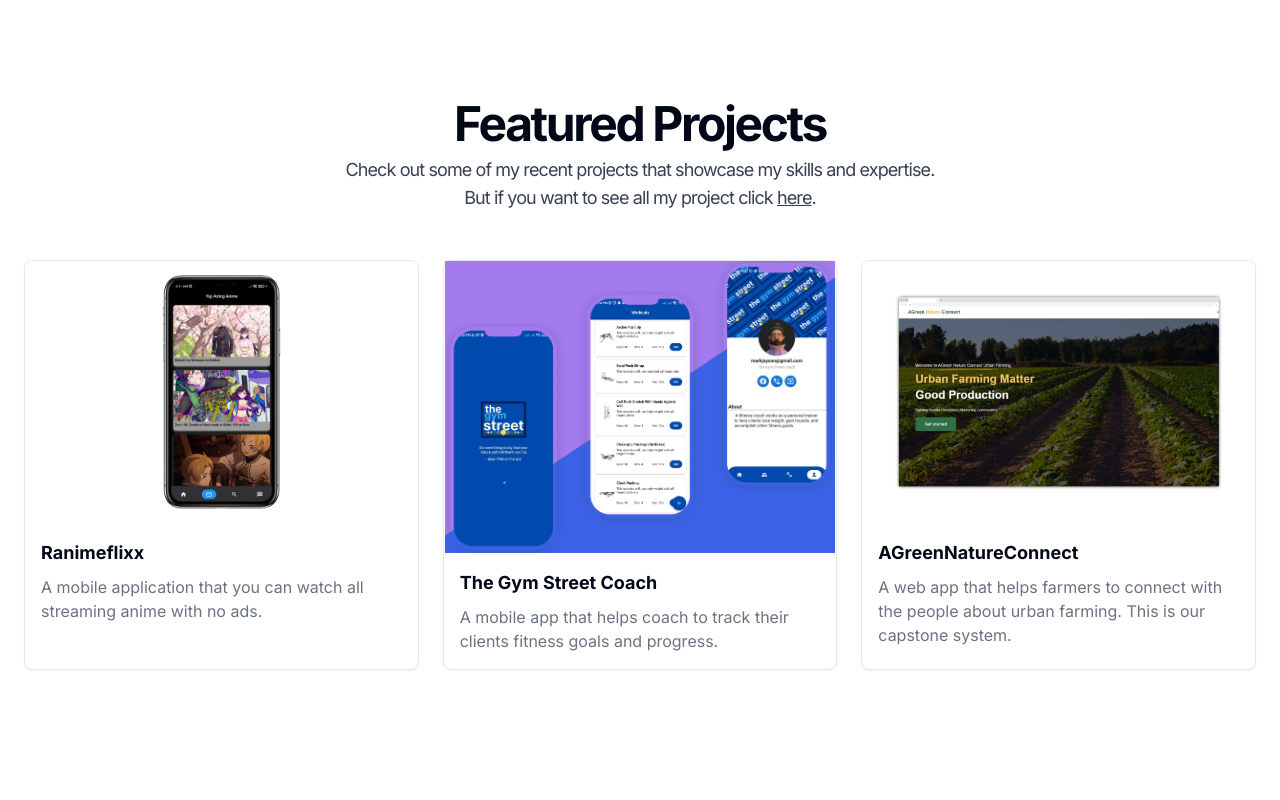
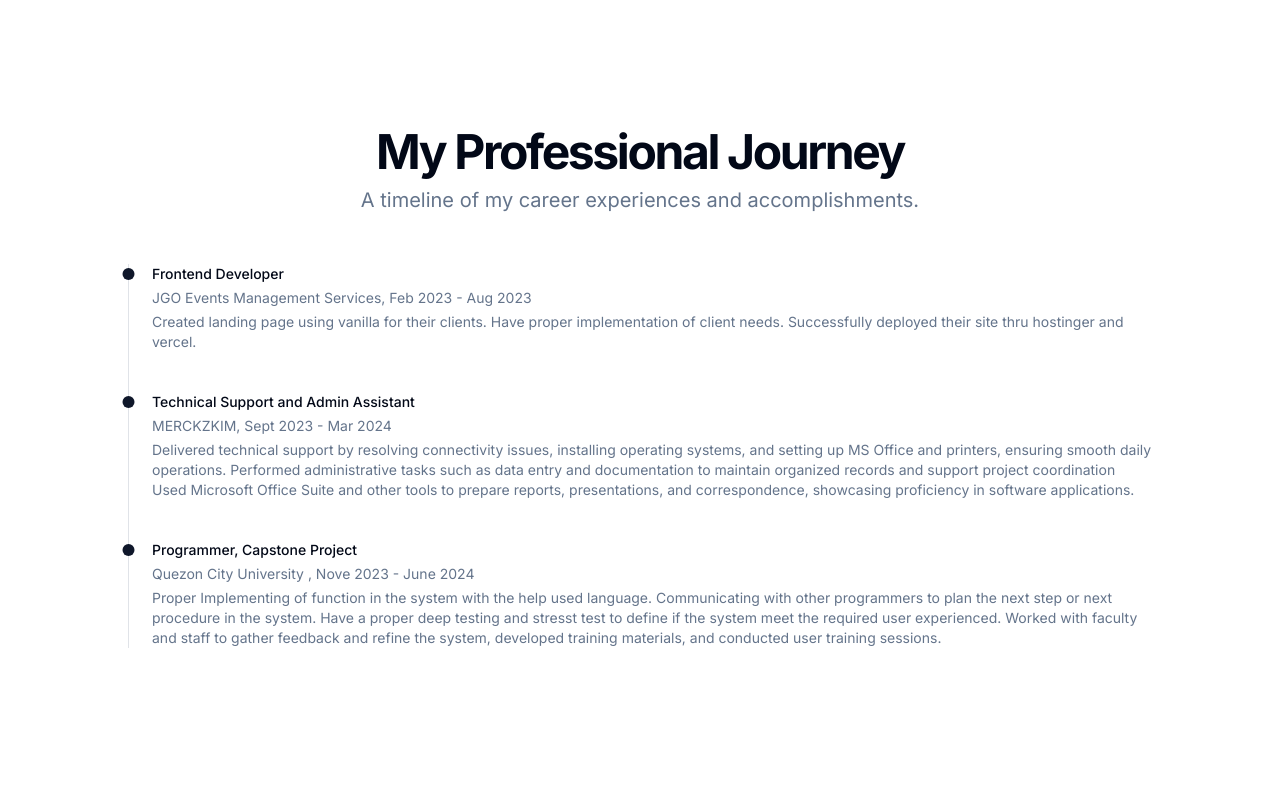
Before and after one commit to hplar05/Portfolio-2.0, a Next.js app: page / in a window 1280 px wide. Shown: the part 1540-2340 px from the top of the page. Built offline with nearby package versions, Linux system fonts and the light colour scheme.

Commit message:
feat: experience section

```diff
--- /dev/null
+++ b/app/(sections)/Experience.tsx
@@ -0,0 +1,96 @@
+import { JSX, SVGProps } from "react";
+
+export default function Experience() {
+  return (
+    <section
+      id="experience"
+      className="w-full flex justify-center items-center h-[110vh] max-sm:mb-[7rem]"
+    >
+      <div className="container px-4 md:px-6">
+        <div className="flex flex-col items-center justify-center space-y-4 text-center">
+          <div className="space-y-2">
+            <h2 className="text-3xl font-bold tracking-tighter sm:text-5xl">
+              My Professional Journey
+            </h2>
+            <p className="max-w-[900px] text-muted-foreground md:text-xl/relaxed lg:text-base/relaxed xl:text-xl/relaxed">
+              A timeline of my career experiences and accomplishments.
+            </p>
+          </div>
+        </div>
+        <div className="mx-auto grid max-w-5xl items-center gap-12 py-12 lg:grid-cols-1 lg:gap-12">
+          <div className="relative pl-6 after:absolute after:inset-y-0 after:w-px after:bg-muted-foreground/20 after:left-0 grid gap-10">
+            <div className="grid gap-1 text-sm relative">
+              <div className="aspect-square w-3 bg-primary rounded-full absolute left-0 translate-x-[-29.5px] z-10 top-1" />
+              <div className="font-medium">Frontend Developer</div>
+              <div className="text-muted-foreground">
+                JGO Events Management Services, Feb 2023 - Aug 2023
+              </div>
+              <div className="text-muted-foreground">
+                Created landing page using vanilla for their clients. Have
+                proper implementation of client needs. Successfully deployed
+                their site thru hostinger and vercel.
+              </div>
+            </div>
+            <div className="grid gap-1 text-sm relative">
+              <div className="aspect-square w-3 bg-primary rounded-full absolute left-0 translate-x-[-29.5px] z-10 top-1" />
+              <div className="font-medium">
+                Technical Support and Admin Assistant
+              </div>
+              <div className="text-muted-foreground">
+                MERCKZKIM, Sept 2023 - Mar 2024
+              </div>
+              <div className="text-muted-foreground">
+                Delivered technical support by resolving connectivity issues,
+                installing operating systems, and setting up MS Office and
+                printers, ensuring smooth daily operations. Performed
+                administrative tasks such as data entry and documentation to
+                maintain organized records and support project coordination Used
+                Microsoft Office Suite and other tools to prepare reports,
+                presentations, and correspondence, showcasing proficiency in
+                software applications.
+              </div>
+            </div>
+            <div className="grid gap-1 text-sm relative">
+              <div className="aspect-square w-3 bg-primary rounded-full absolute left-0 translate-x-[-29.5px] z-10 top-1" />
+              <div className="font-medium">Programmer, Capstone Project</div>
+              <div className="text-muted-foreground">
+                Quezon City University , Nove 2023 - June 2024
+              </div>
+              <div className="text-muted-foreground">
+                Proper Implementing of function in the system with the help used
+                language. Communicating with other programmers to plan the next
+                step or next procedure in the system. Have a proper deep testing
+                and stresst test to define if the system meet the required user
+                experienced. Worked with faculty and staff to gather feedback
+                and refine the system, developed training materials, and
+                conducted user training sessions.
+              </div>
+            </div>
+          </div>
+        </div>
+      </div>
+    </section>
+  );
+}
+
+function BriefcaseIcon(
+  props: JSX.IntrinsicAttributes & SVGProps<SVGSVGElement>
+) {
+  return (
+    <svg
+      {...props}
+      xmlns="http://www.w3.org/2000/svg"
+      width="24"
+      height="24"
+      viewBox="0 0 24 24"
+      fill="none"
+      stroke="currentColor"
+      strokeWidth="2"
+      strokeLinecap="round"
+      strokeLinejoin="round"
+    >
+      <path d="M16 20V4a2 2 0 0 0-2-2h-4a2 2 0 0 0-2 2v16" />
+      <rect width="20" height="14" x="2" y="6" rx="2" />
+    </svg>
+  );
+}
--- a/app/page.tsx
+++ b/app/page.tsx
@@ -5,6 +5,7 @@ import Projects from "./(sections)/Projects";
 import Contacts from "./(sections)/Contacts";
 import Suggestion from "./(sections)/Suggestion";
 import { FloatingButton } from "@/components/FloatingButton";
+import Experience from "./(sections)/Experience";
 
 export default function Main() {
   return (
@@ -14,6 +15,8 @@ export default function Main() {
         <Home />
         {/* About */}
         <About />
+        {/* Experience */}
+        <Experience />
         {/* Projects */}
         <Projects />
         {/* Contacts */}
--- a/components/Navbar.tsx
+++ b/components/Navbar.tsx
@@ -24,6 +24,12 @@ const Navbar = () => {
             </Link>
             <Link
               className="hover:underline underline-offset-4"
+              href="#experience"
+            >
+              Experience
+            </Link>
+            <Link
+              className="hover:underline underline-offset-4"
               href="#projects"
             >
               Projects
```
